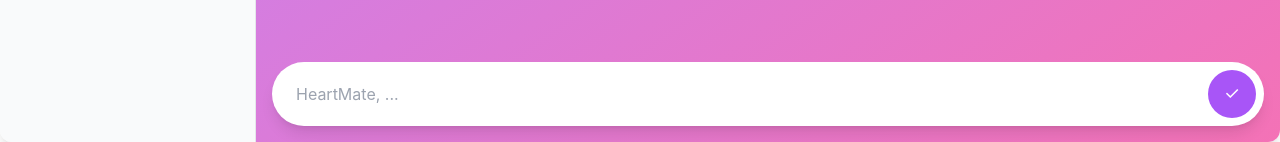
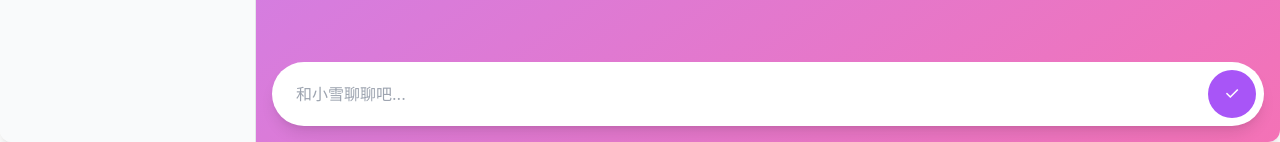
Before and after one commit to YTFirst/lover, a React (Vite) app in the folder project/: page / in a window 1280 px wide. Shown: the part 658-800 px from the top of the page. Built offline with nearby package versions, Linux system fonts and the light colour scheme.

Commit message:
feat: 重新设计并开发项目
Co-authored-by: traeagent <traeagent@users.noreply.github.com>

```diff
--- a/project/src/components/ChatPage.tsx
+++ b/project/src/components/ChatPage.tsx
@@ -235,7 +235,7 @@
             value={input}
             onChange={(e) => setInput(e.target.value)}
             onKeyPress={handleKeyPress}
-            placeholder="HeartMate, ..."
+            placeholder="和小雪聊聊吧..."
             className={`flex-1 px-4 py-3 rounded-full focus:outline-none ${isDark ? 'bg-gray-600 text-white placeholder-gray-400' : 'placeholder-gray-400'} transition-colors duration-200`}
             disabled={isTyping}
           />
```
Also changed, not shown: 2 other files (tests, documents, lock files or other folders).
